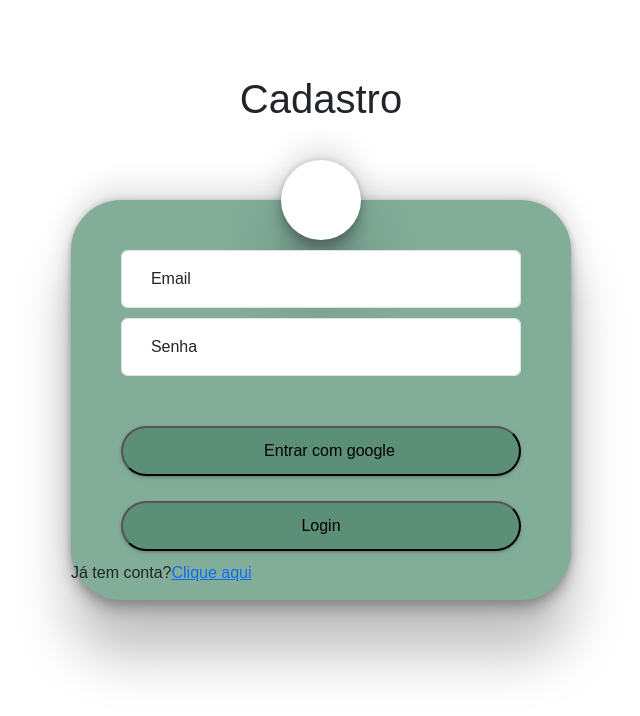
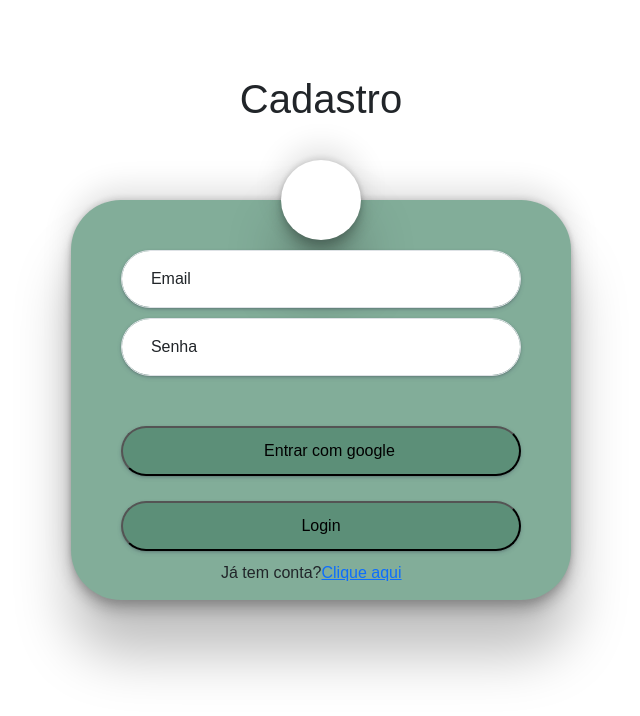
Before and after one commit to gabrieldasilva88188/TCC-Green-Hills, a PHP site: page /cadastro.php in a window 1280 px wide. Shown: the top 716 px of the page, without its empty margins (319-959 px from the left). Run offline with PHP 8.4, Linux system fonts and the light colour scheme; some libraries are stand-ins or nearby versions; some web fonts are replaced.

Commit message:
Update style.css

```diff
--- a/CSS/style.css
+++ b/CSS/style.css
@@ -49,11 +49,20 @@ h1{
 .botao:hover{
     background-color: #486256
 }
-label{
+.paragrafo{
+    margin-left: 150px ;
+}
+.caixa label{
     width: 300px;
     height: 20px;
 }
-
+.campos{
+    width: 400px;
+    height: 20px;
+    border-radius: 50px !important;
+    /*background-color: #5C8F78;*/
+    box-shadow: rgba(50, 50, 93, 0.25) 0px 2px 5px -1px, rgba(0, 0, 0, 0.3) 0px 1px 3px -1px;
+}
 *{
 padding: 0;
 margin: 0;
```
